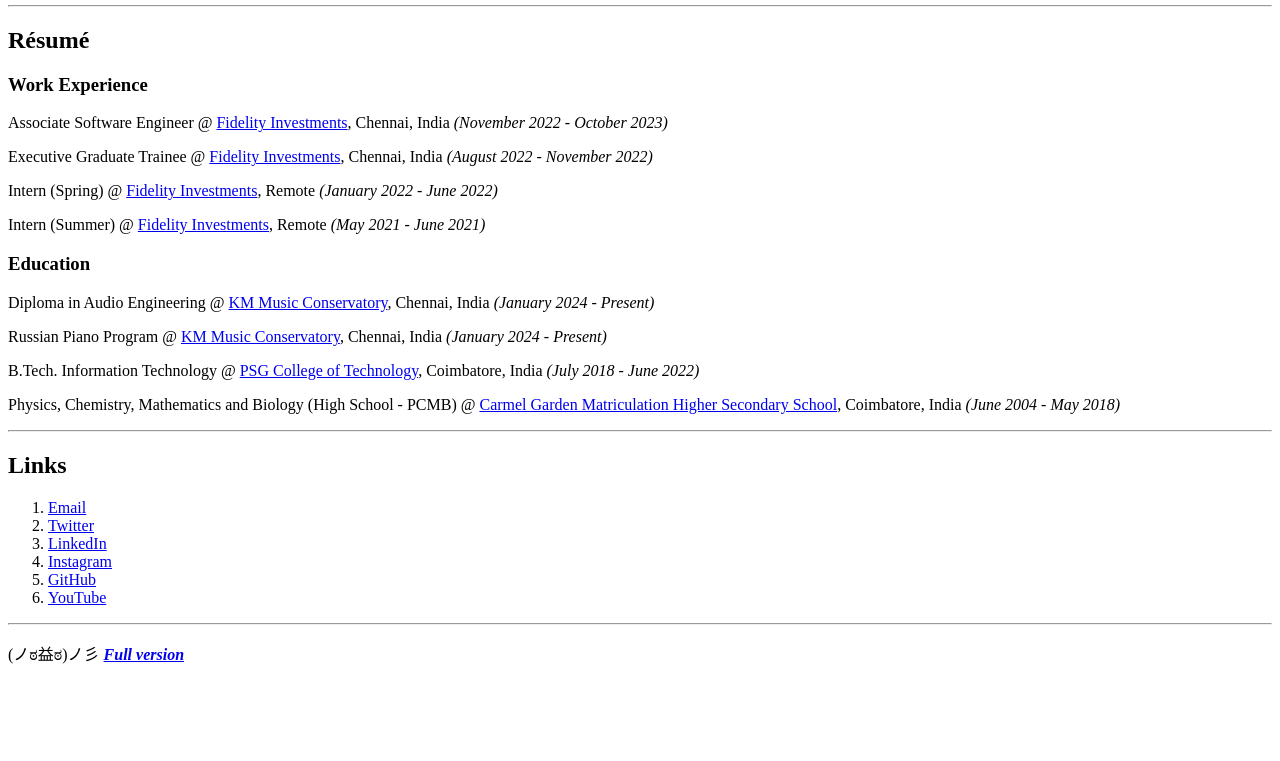
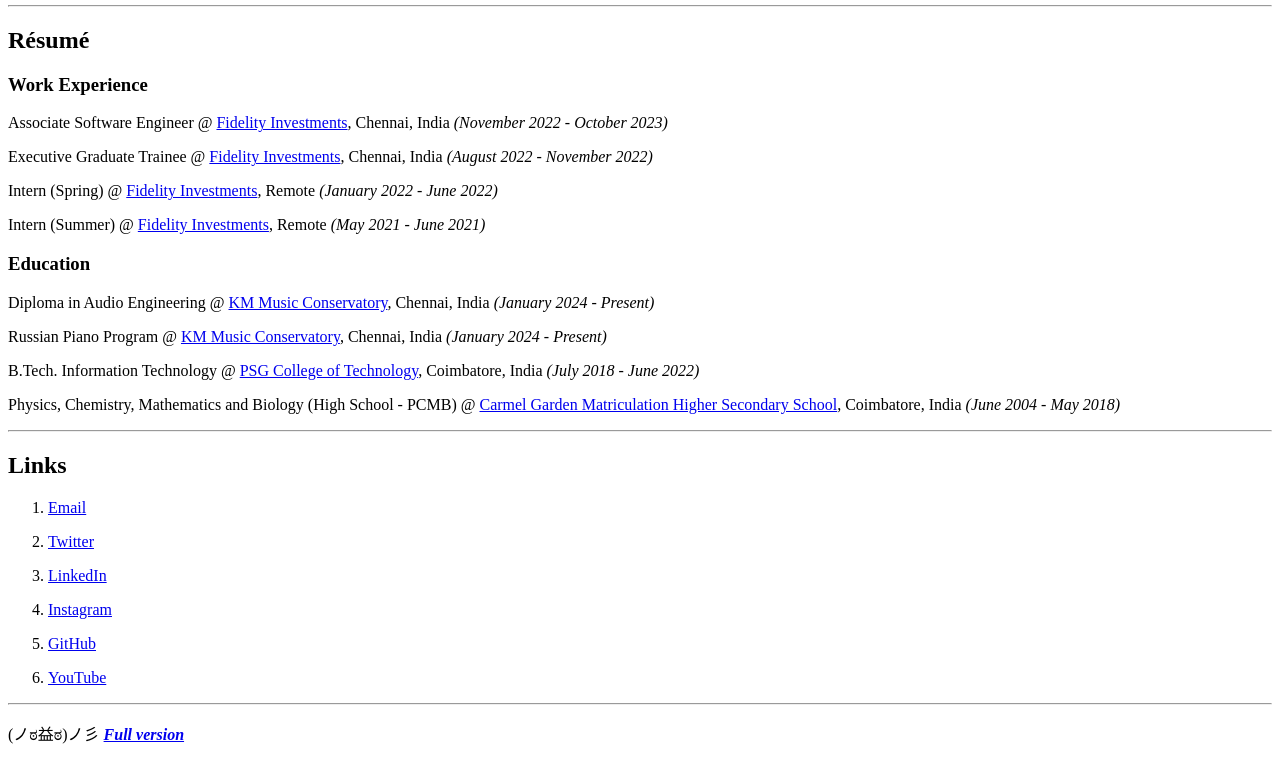
Before and after one commit to sharavananpa/lite.sharavananpa.dev, a plain HTML site: page index.html in a window 1280 px wide. Shown: the part 119-880 px from the top of the page. Before the commit the page ends 800 px from the top, so only its background shows below. Drawn offline with Linux system fonts and the light colour scheme.

Commit message:
Make links a paragraph for increased touch target space

```diff
--- a/index.html
+++ b/index.html
@@ -69,12 +69,24 @@
         <section>
             <h2>Links</h2>
             <ol>
-                <li><a href="mailto:sharavananpa@gmail.com" target="_blank" rel="noopener noreferrer">Email</a></li>
-                <li><a href="https://twitter.com/sharavananpa" target="_blank" rel="noopener noreferrer">Twitter</a></li>
-                <li><a href="https://www.linkedin.com/in/sharavananpa/" target="_blank" rel="noopener noreferrer">LinkedIn</a></li>
-                <li><a href="https://www.instagram.com/_sharavananpa/" target="_blank" rel="noopener noreferrer">Instagram</a></li>
-                <li><a href="https://github.com/sharavananpa/" target="_blank" rel="noopener noreferrer">GitHub</a></li>
-                <li><a href="https://www.youtube.com/@sharavananpa" target="_blank" rel="noopener noreferrer">YouTube</a></li>
+                <li>
+                    <p><a href="mailto:sharavananpa@gmail.com" target="_blank" rel="noopener noreferrer">Email</a></p>
+                </li>
+                <li>
+                    <p><a href="https://twitter.com/sharavananpa" target="_blank" rel="noopener noreferrer">Twitter</a></p>
+                </li>
+                <li>
+                    <p><a href="https://www.linkedin.com/in/sharavananpa/" target="_blank" rel="noopener noreferrer">LinkedIn</a></p>
+                </li>
+                <li>
+                    <p><a href="https://www.instagram.com/_sharavananpa/" target="_blank" rel="noopener noreferrer">Instagram</a></p>
+                </li>
+                <li>
+                    <p><a href="https://github.com/sharavananpa/" target="_blank" rel="noopener noreferrer">GitHub</a></p>
+                </li>
+                <li>
+                    <p><a href="https://www.youtube.com/@sharavananpa" target="_blank" rel="noopener noreferrer">YouTube</a></p>
+                </li>
             </ol>
         </section>
     </main>
```
